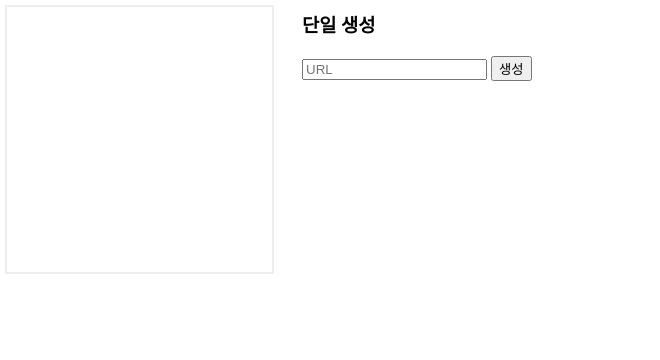
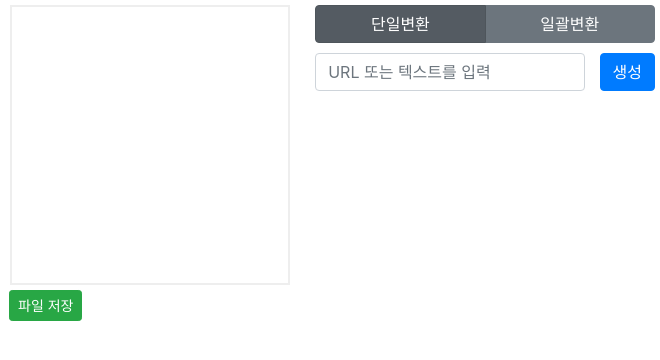
Before and after one commit to Beramo14/Electron-QRCode-Generator, an Electron app: page static/index.html in a window 660 px wide. Drawn offline with nearby package versions, Linux system fonts and the light colour scheme.

Commit message:
jquery, bootstrap 등 추가 기능 버튼들 추가 기타 구조 변경 및 스타일 변경 코드정리

```diff
--- a/static/css/main.css
+++ b/static/css/main.css
@@ -1,13 +1,19 @@
-.left-box {
-    float: left;
-    width: 45%;
-}
-.right-box {
-    float: right;
-    width: 55%;
+body {
+    margin:0;
+    width:100vw;
+    height:100vh;
 }
 
-.box{
+div.left-box {
+    float: left;
+    width: 47%;
+}
+div.right-box {
+    float: right;
+    width: 53%;
+}
+
+div.box{
     height:100%;
     /* box-sizing: border-box; */
 }
@@ -22,8 +28,12 @@ div.innerBox{
 
 #qr-preview{
     border: 2px solid #eeeeee;
-    width: 265px;
-    height: 265px;
+    margin: 5px;
+    width: 280px;
+    height: 280px;
+}
+#control-buttons-qr{
+    margin: 6px;
 }
 #qr-img{
     width: 100%;
@@ -31,3 +41,14 @@ div.innerBox{
 h3#menu-title{
     margin-top: 10px;
 }
+
+input#url-input{
+    width:270px;
+}
+
+div#menu-select-buttons{
+    margin-bottom: 10px;
+}
+div#menu-select-buttons div.btn-group{
+    width:100%;
+}
--- a/static/index.html
+++ b/static/index.html
@@ -4,13 +4,7 @@
     <meta charset="UTF-8">
     <meta http-equiv="Content-Security-Policy" content="default-src *; img-src 'self' data:; script-src 'self'; style-src 'self' 'unsafe-inline';">
     <link rel="stylesheet" href="css/main.css">
-    <style>
-        body {
-            margin:0;
-            width:100vw;
-            height:100vh;
-        }
-    </style>
+    <link rel="stylesheet" href="../node_modules/bootstrap/dist/css/bootstrap.min.css">
 </head>
 <body>
     <div class="box-wrap">
@@ -18,24 +12,45 @@
             <div class="innerBox">
                 <div id="qr-preview">
                     <img id="qr-img" src style="display:none;"/>
+                    <input type="hidden" id="thisQrText"/>
                 </div>
-                <div id="control-buttons-qr">
+                <div id="control-buttons-qr" class="m-1">
+                    <button type="button" id="qr-image-save" class="btn btn-sm btn-success">파일 저장</button>
                 </div>
             </div>
         </div>
         <div class="box right-box">
             <div class="innerBox">
-                <h3 id="menu-title">단일 생성</h3>
-                <div id="qr-target-list">
+                <div id="menu-select-buttons">
+                    <div class="btn-group btn-group-toggle" data-toggle="buttons">
+                        <label class="btn btn-secondary active">
+                            <input type="radio" name="options" id="option1" checked> 단일변환
+                        </label>
+                        <label class="btn btn-secondary">
+                            <input type="radio" name="options" id="option2"> 일괄변환
+                        </label>
+                      </div>
                 </div>
-                <input type="text" id="url-input" placeholder="URL">
-                <button type="button" id="QRCode-generate-button">생성</button>
+                <div id="menu-display">
+                    <div id="single-generate">
+                        <div class="form-inline">
+                            <input type="text" id="url-input" class="form-control" placeholder="URL 또는 텍스트를 입력">
+                            <button type="button" id="QRCode-generate-button" class="btn btn-primary ml-auto">생성</button>
+                        </div>
                         <div id="control-buttons-list">
+                        </div>
+                    </div>
+                    <div id="batch-generate">
+                        <div id="qr-target-list">
+                        </div>
+                    </div>
                 </div>
             </div>
         </div>
     </div>
-
+    <script type="text/javascript" src="../node_modules/jquery/dist/jquery.min.js"></script>
+    <script type="text/javascript" src="../node_modules/popper.js/dist/umd/popper.min.js"></script>
+    <script type="text/javascript" src="../node_modules/bootstrap/dist/js/bootstrap.min.js"></script>
     <script type="text/javascript" src="js/main.js"></script>
 </body>
 </html>
```
